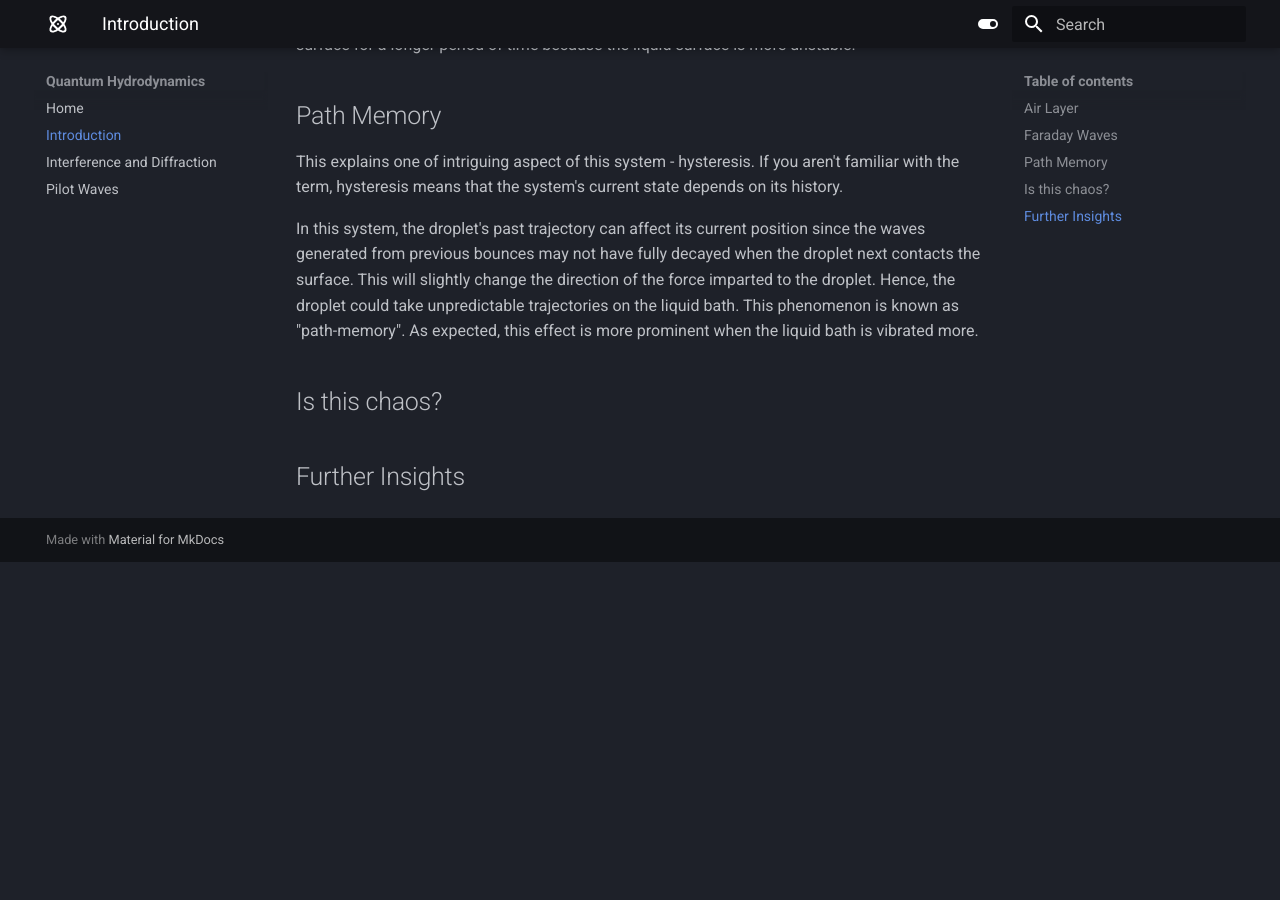
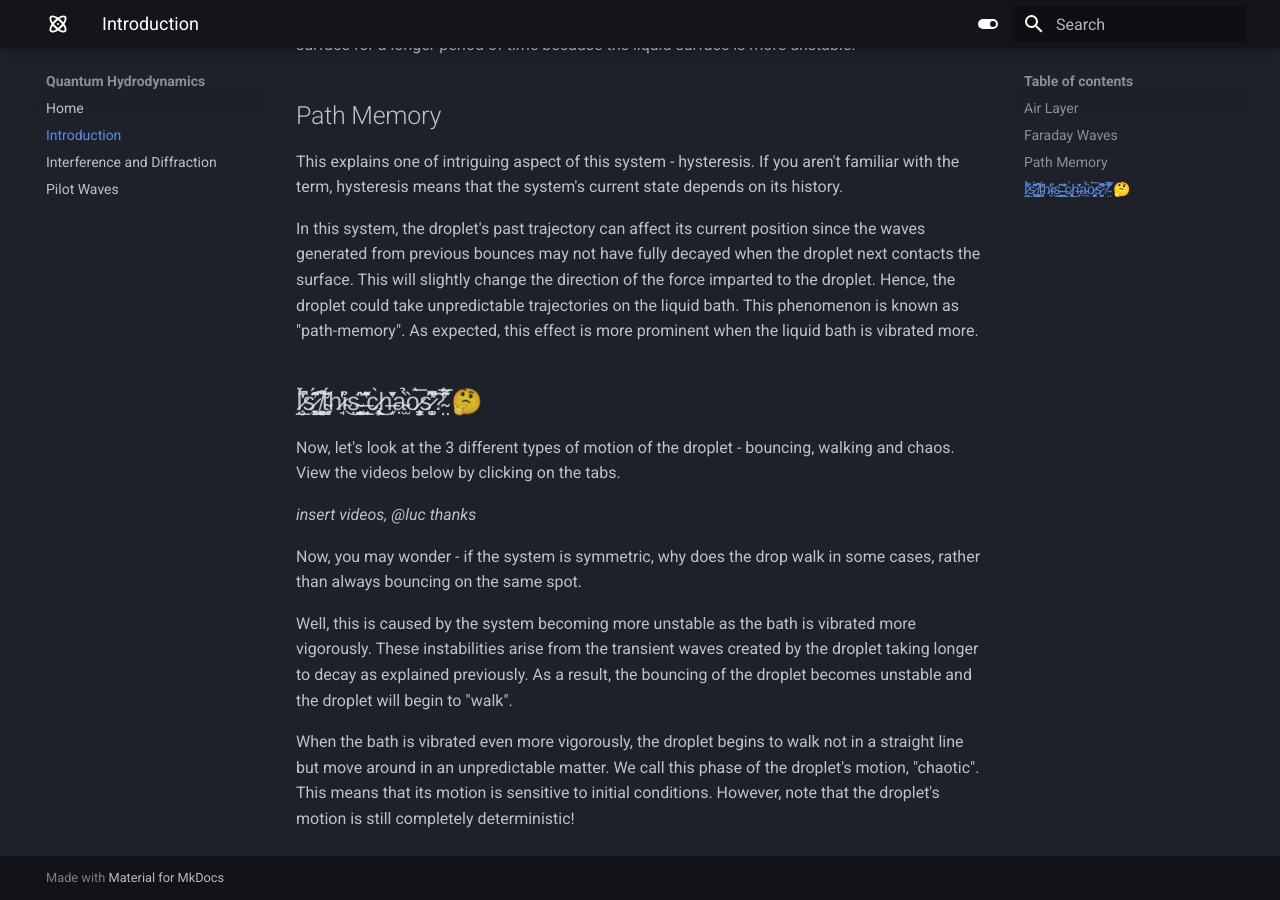
Before and after one commit to jedlimlx/Quantum-Hydrodynamics, an MkDocs documentation site: the page built from docs/introduction.md, in a window 1280 px wide and 900 px high, scrolled down 1107 px. Built offline with MkDocs 1.6.1 and Material for MkDocs 9.7.7, drawn with Linux system fonts in a browser that asks for light colours; before the commit the page ends 1669 px from its top, so only the background shows below that.

Commit message:
Add chaos

```diff
--- a/docs/introduction.md
+++ b/docs/introduction.md
@@ -45,9 +45,20 @@ may not have fully decayed when the droplet next contacts the surface. This will
 to the droplet. Hence, the droplet could take unpredictable trajectories on the liquid bath. This phenomenon is known as
 "path-memory". As expected, this effect is more prominent when the liquid bath is vibrated more.
 
-## Is this chaos?
+## Ị̷̧̲́̌̒͆̀s̷͚̥͓̑͂̈́̕͜͠ ̸͖̮̥͈̊͆ͅt̴͔̥́̕h̷̘̔͗͗ỉ̴͜ṣ̴̠̘̩̭̎̂ ̶̱̲̘̔̎̄̋̑c̷̢̧̞̱̀͜h̶͙̎̌̓ạ̴̫̉̏o̷̧̥̳̩̩̅̀s̷͚̮̩͊͆̓̋?̴̤̈́̅͌̓̊ 🤔
 
+Now, let's look at the 3 different types of motion of the droplet - bouncing, walking and chaos. View the videos
+below by clicking on the tabs.
 
+*insert videos, @luc thanks*
 
+Now, you may wonder - if the system is symmetric, why does the drop walk in some cases, rather than always bouncing
+on the same spot.
 
-## Further Insights
+Well, this is caused by the system becoming more unstable as the bath is vibrated more vigorously. These instabilities
+arise from the transient waves created by the droplet taking longer to decay as explained previously.
+As a result, the bouncing of the droplet becomes unstable and the droplet will begin to "walk".
+
+When the bath is vibrated even more vigorously, the droplet begins to walk not in a straight line but move around in an
+unpredictable matter. We call this phase of the droplet's motion, "chaotic". This means that its motion is sensitive to
+initial conditions. However, note that the droplet's motion is still completely deterministic!
```
